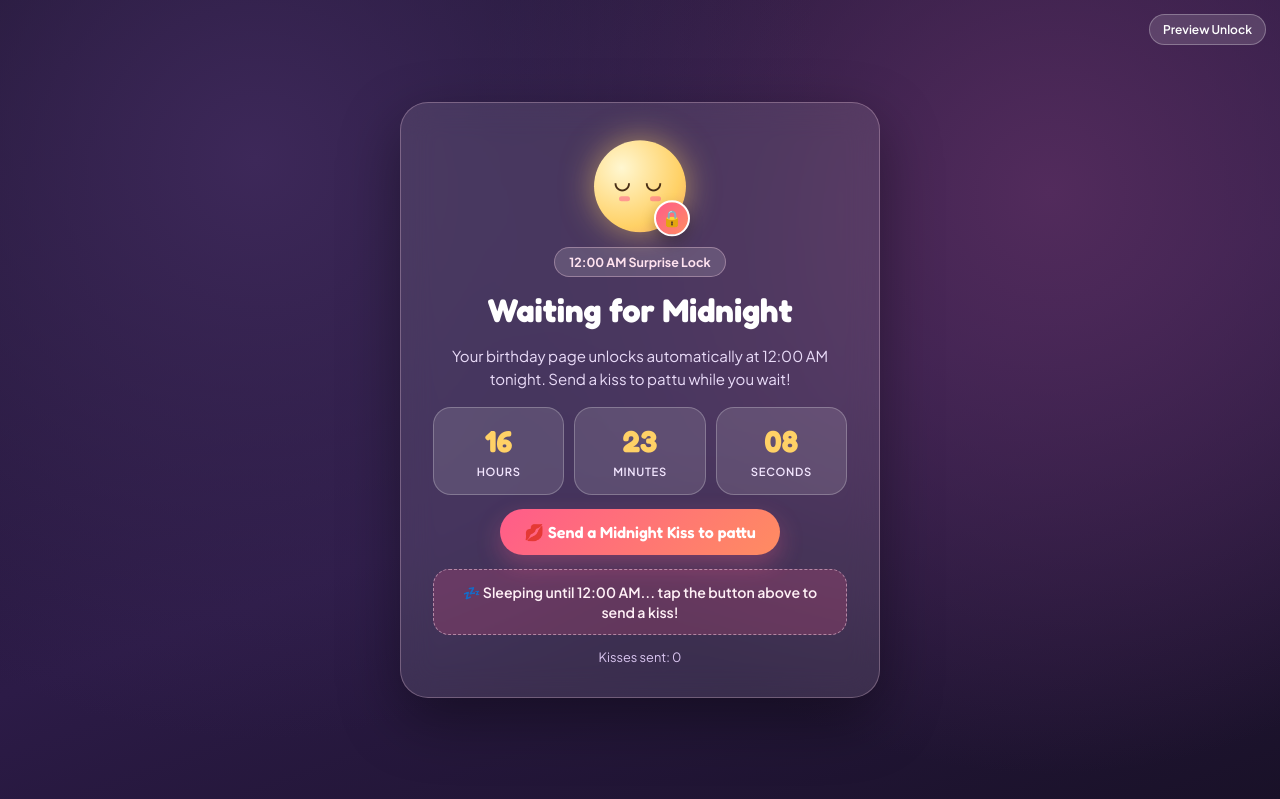
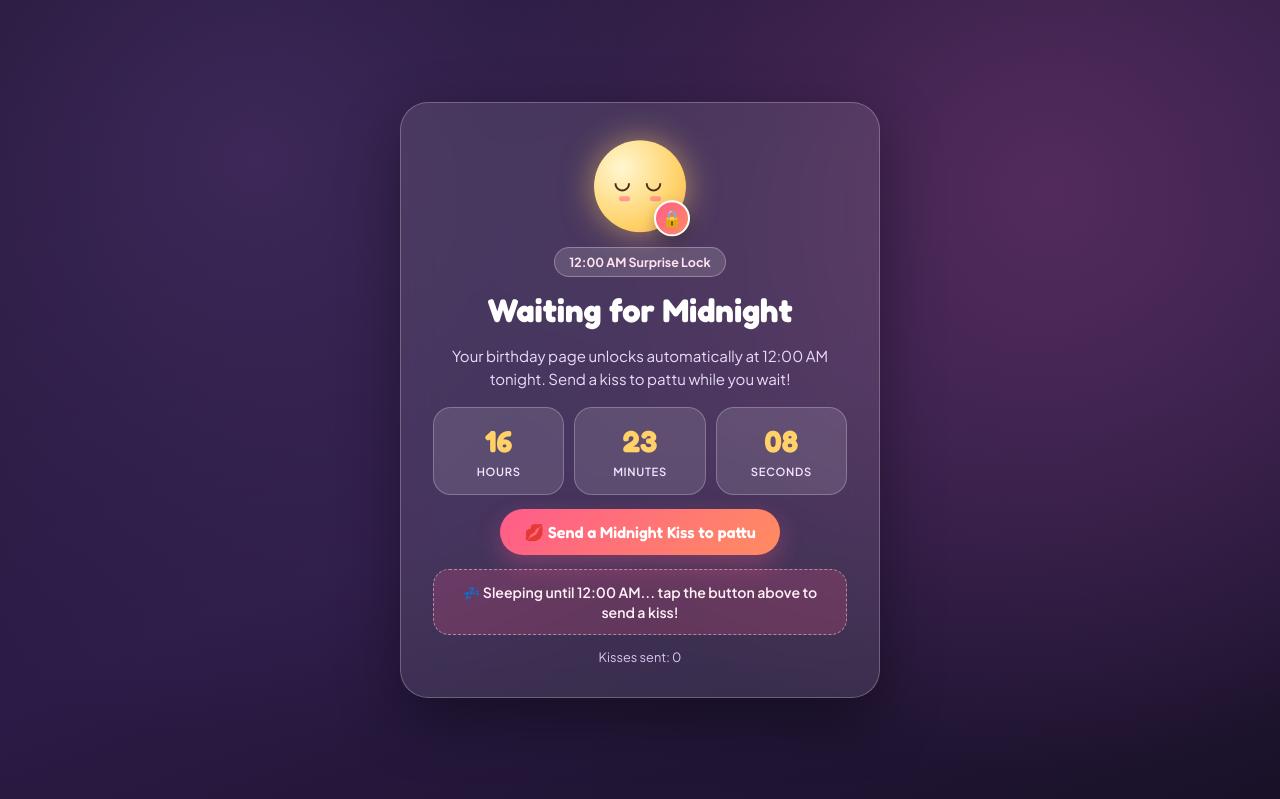
Before and after one commit to arun88121/Bday-K, a plain HTML site: page index.html in a window 1280 px wide. Shown: the top 799 px of the page. Drawn offline with nearby package versions, Linux system fonts and the light colour scheme.

Commit message:
Disable test preview before deployment

```diff
--- a/index.html
+++ b/index.html
@@ -1775,7 +1775,7 @@
       // Keep `true` while testing (shows the top-right "Preview Unlock" button).
       // Change to `false` right before deploying so it ONLY opens at 12:00 AM!
       // ===================================================================
-      enableTestPreview: true,
+      enableTestPreview: false,
 
       // Her name / nickname
       herName: "Ammu",
```
